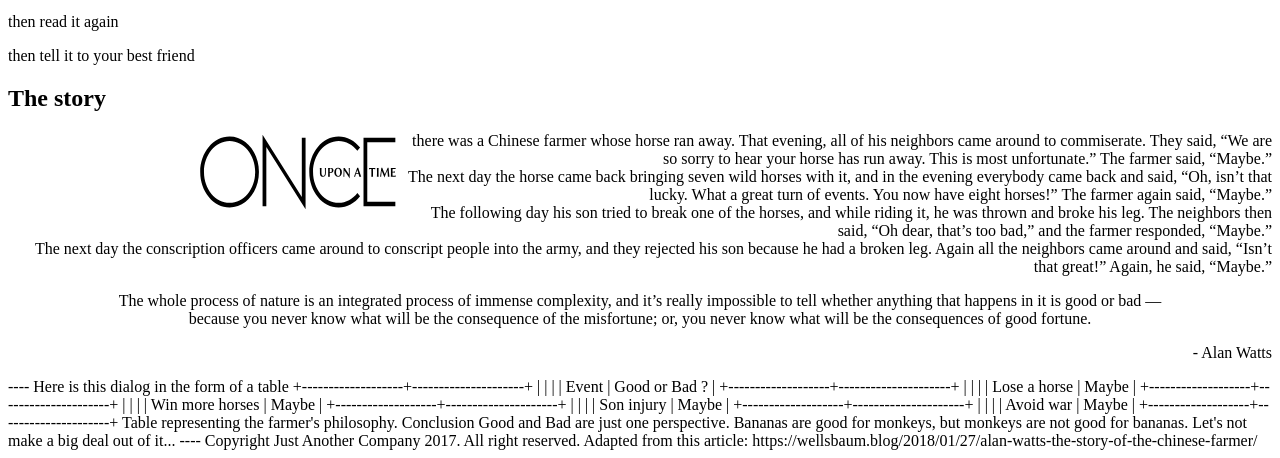
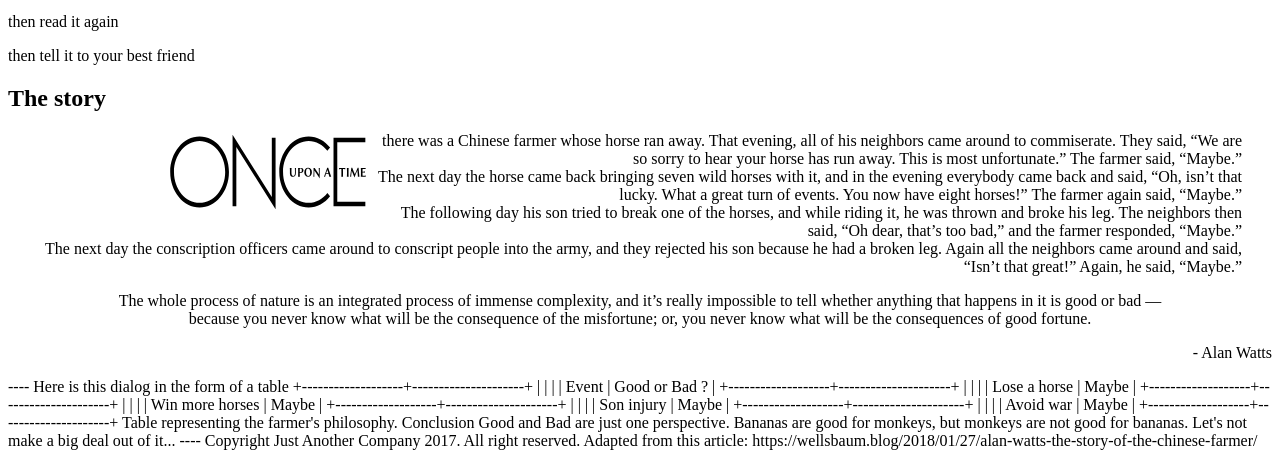
Before and after one commit to Lakneswaran/progressive-enhancement, a plain HTML site: page index.html in a window 1280 px wide. Shown: the part 460-918 px from the top of the page. Drawn offline with Linux system fonts and the light colour scheme.

Commit message:
html file changed index

```diff
--- a/style.css
+++ b/style.css
@@ -1,5 +1,6 @@
 .chinesefarmer{
     text-align: right;
+    margin-right: 30px;
 
 }
 
@@ -16,5 +17,5 @@ p.AlanWatts{
     float:left;
     width:200px;
     height:80px;
-    margin-left:190px;
+    margin-left:160px;
 }
```
Also changed, not shown: index.html (renamed from progressive-enhancement.html).
